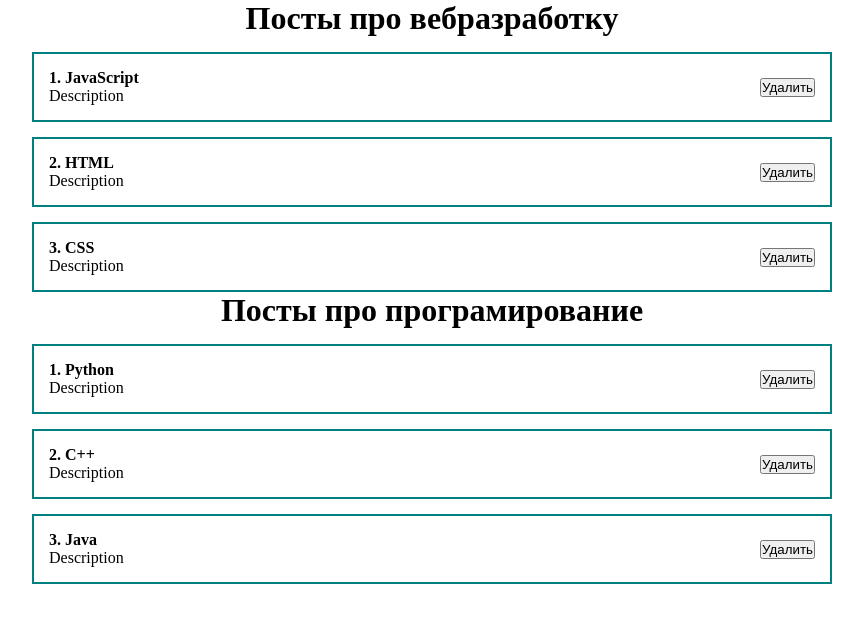
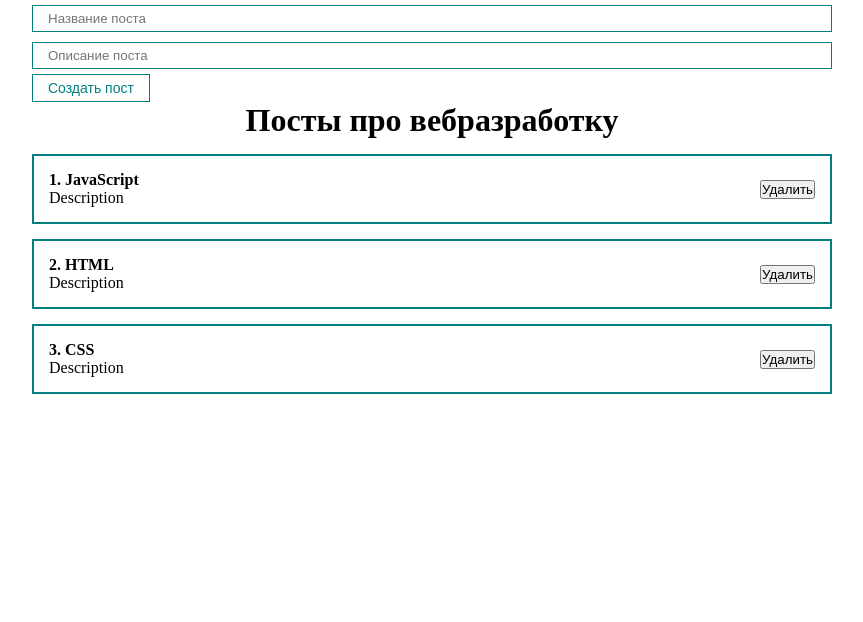
Before and after one commit to ArtemBakhmatov/react_project, a React (Create React App) app: page / in a window 1280 px wide. Shown: the top 622 px of the page, without its empty margins (208-1071 px from the left). Built offline with nearby package versions, Linux system fonts and the light colour scheme.

Commit message:
Создание UI своей библиотеки и управл-й компонент 2-го инпута в форме

```diff
--- a/src/App.js
+++ b/src/App.js
@@ -2,6 +2,8 @@
 
 import './styles/App.css';
 import PostList from "./components/PostList";
+import MyButton from "./components/UI/button/MyButton";
+import MyInput from "./components/UI/input/MyInput";
 
 function App() {
 	const [posts, setPosts] = useState([
@@ -10,19 +12,32 @@
 		{id: 3, title: 'CSS', body: 'Description'}
 	]);
 
-	const [posts2, setPosts2] = useState([
-		{id: 1, title: 'Python', body: 'Description'},
-		{id: 2, title: 'C++', body: 'Description'},
-		{id: 3, title: 'Java', body: 'Description'}
-	]);
+	const [title, setTitle] = useState('');
+
+	const addNewPost = (e) => {
+		e.preventDefault();
+		console.log(title)
+	}
+
 
 	return (
 		<div className="App">
+			<form>
+				{/* Управляемый компонент */}
+				<MyInput
+					value={title}
+					onChange={e => setTitle(e.target.value)}
+					type="text"
+					placeholder="Название поста"
+				/>
+				<MyInput type="text" placeholder="Описание поста" />
+				<MyButton onClick={addNewPost}>Создать пост</MyButton>
+			</form>
 			<PostList posts={posts} title='Посты про вебразработку' />
-			<PostList posts={posts2} title='Посты про програмирование' />
-
 		</div>
 	);
+
+	// type='submit' нужен когда мы отправляем на сервер, сейчас он нам не нужен
 }
 
 export default App;
--- /dev/null
+++ b/src/components/UI/button/MyButton.js
@@ -0,0 +1,13 @@
+import React from 'react';
+
+import classes from './MyButton.module.css';
+
+const MyButton = ({children,...props}) => {
+    return (
+        <button {...props} className={classes.myBtn}>
+            {children}
+        </button>
+    );
+};
+
+export default MyButton;
--- /dev/null
+++ b/src/components/UI/button/MyButton.module.css
@@ -0,0 +1,8 @@
+.myBtn {
+    padding: 5px 15px;
+    color: teal;
+    font-size: 14px;
+    background: transparent;
+    border: 1px solid teal;
+    cursor: pointer;
+}
--- /dev/null
+++ b/src/components/UI/input/MyInput.js
@@ -0,0 +1,11 @@
+import React from 'react';
+
+import classes from './MyInput.module.css';
+
+const MyInput = (props) => {
+    return (
+        <input className={classes.myInput} {...props}/>
+    );
+};
+
+export default MyInput;
--- /dev/null
+++ b/src/components/UI/input/MyInput.module.css
@@ -0,0 +1,6 @@
+.myInput {
+    width: 100%;
+    padding: 5px 15px;
+    margin: 5px 0;
+    border: 1px solid teal;
+}
```
